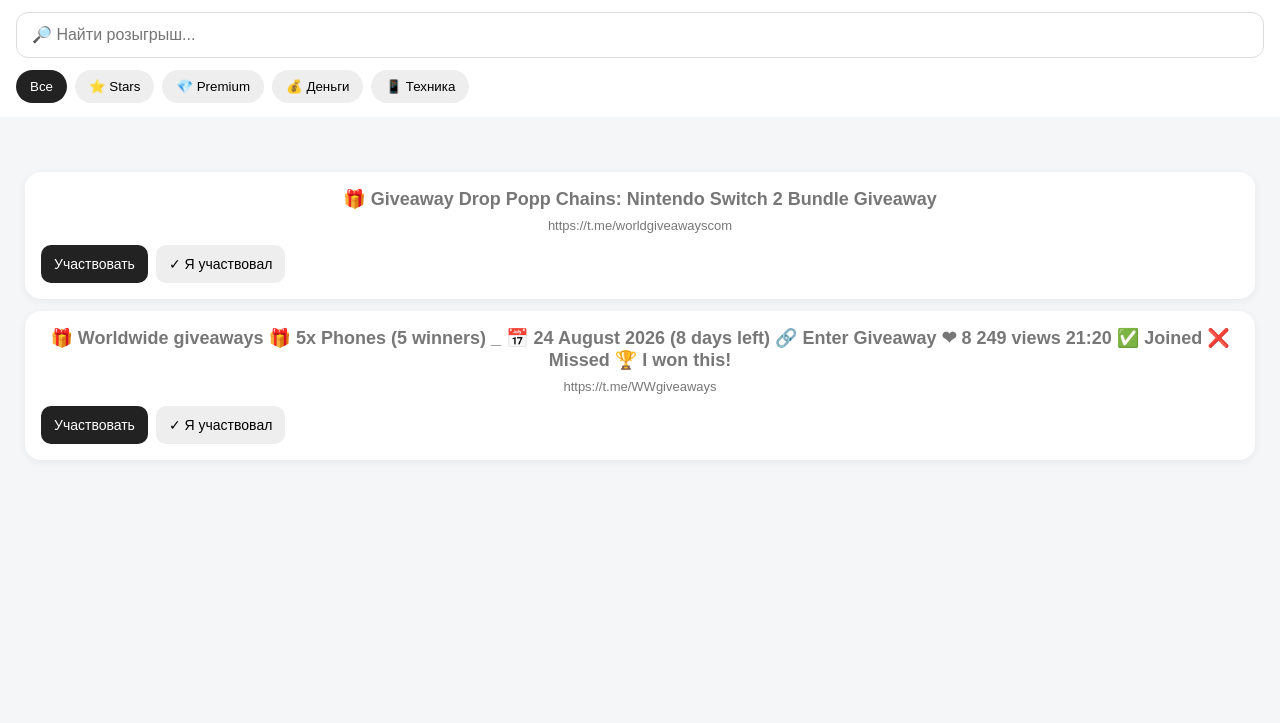
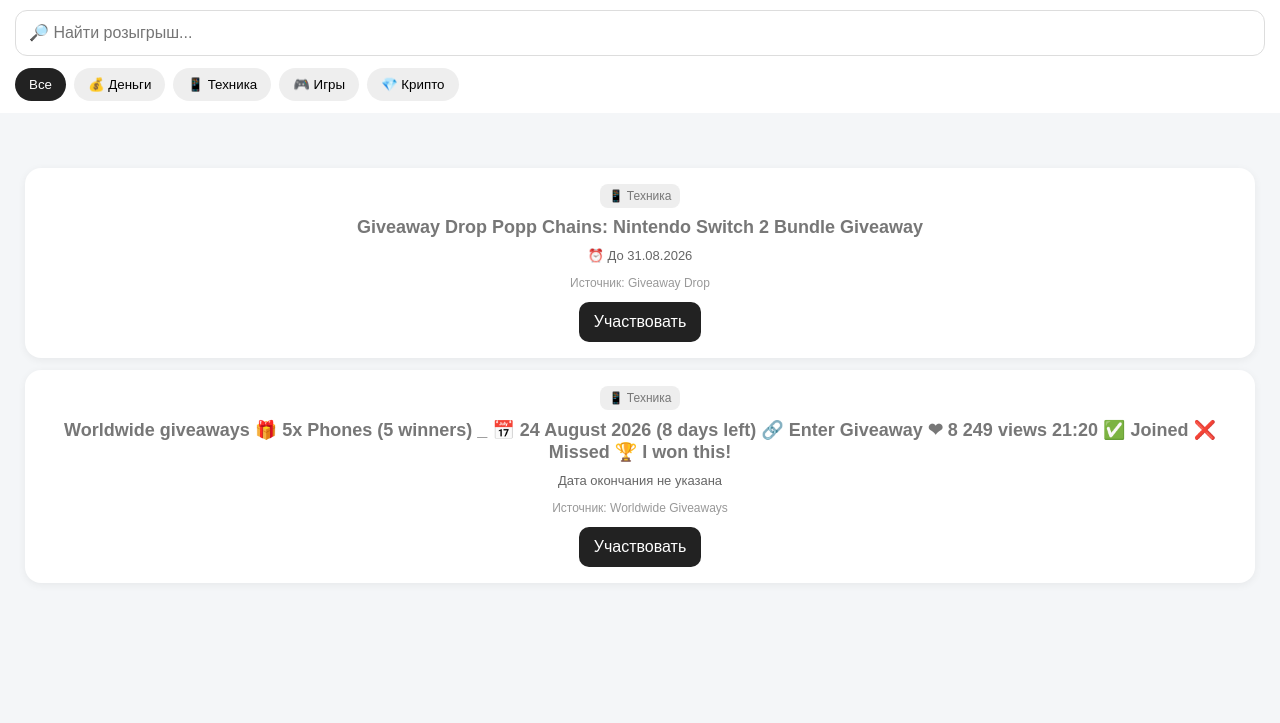
Before and after one commit to savinakata182410-netizen/mygivbox, a plain HTML site: page index.html in a window 1280 px wide. Shown: the part 77-800 px from the top of the page. Drawn offline with Linux system fonts and the light colour scheme.

Commit message:
Update index.html

```diff
--- a/index.html
+++ b/index.html
@@ -6,9 +6,7 @@
   <title>MyGivBox</title>
 
   <style>
-    * {
-      box-sizing: border-box;
-    }
+    * { box-sizing: border-box; }
 
     body {
       margin: 0;
@@ -18,8 +16,8 @@
     }
 
     header {
-      padding: 22px 16px 14px;
       background: white;
+      padding: 20px 15px 12px;
       position: sticky;
       top: 0;
       z-index: 10;
@@ -31,19 +29,18 @@
     }
 
     .subtitle {
+      color: #777;
       margin-top: 5px;
-      color: #777;
       font-size: 14px;
     }
 
     #search {
       width: 100%;
       margin-top: 15px;
-      padding: 13px 15px;
+      padding: 13px;
       border: 1px solid #ddd;
       border-radius: 12px;
       font-size: 16px;
-      outline: none;
     }
 
     .categories {
@@ -59,7 +56,6 @@
       border-radius: 20px;
       background: #eee;
       white-space: nowrap;
-      cursor: pointer;
     }
 
     .category.active {
@@ -79,56 +75,45 @@
       box-shadow: 0 2px 8px rgba(0,0,0,.06);
     }
 
+    .badge {
+      display: inline-block;
+      background: #eee;
+      padding: 5px 9px;
+      border-radius: 8px;
+      font-size: 12px;
+      margin-bottom: 9px;
+    }
+
     .card h2 {
-      margin: 0 0 8px;
+      margin: 0 0 10px;
       font-size: 18px;
     }
 
-    .source {
-      color: #777;
+    .date {
+      color: #666;
       font-size: 13px;
-      margin-bottom: 12px;
-      word-break: break-all;
+      margin-bottom: 13px;
     }
 
-    .buttons {
-      display: flex;
-      gap: 8px;
-    }
-
-    .participate,
-    .done {
-      border: 0;
-      border-radius: 10px;
-      padding: 11px 13px;
-      cursor: pointer;
-      font-size: 14px;
+    .source {
+      color: #999;
+      font-size: 12px;
+      margin-bottom: 12px;
     }
 
     .participate {
+      display: inline-block;
       background: #222;
       color: white;
       text-decoration: none;
-    }
-
-    .done {
-      background: #eee;
-    }
-
-    .done.active {
-      background: #dff5e5;
+      padding: 11px 15px;
+      border-radius: 10px;
     }
 
     .empty {
       text-align: center;
+      color: #777;
       padding: 40px 10px;
-      color: #777;
-    }
-
-    .loading {
-      text-align: center;
-      padding: 40px 10px;
-      color: #777;
     }
   </style>
 </head>
@@ -137,7 +122,7 @@
 
 <header>
   <h1>🎁 MyGivBox</h1>
-  <div class="subtitle">Каталог Telegram-розыгрышей</div>
+  <div class="subtitle">Деньги • Техника • Игры • Крипто</div>
 
   <input
     id="search"
@@ -147,15 +132,15 @@
 
   <div class="categories">
     <button class="category active" data-category="all">Все</button>
-    <button class="category" data-category="stars">⭐ Stars</button>
-    <button class="category" data-category="premium">💎 Premium</button>
     <button class="category" data-category="money">💰 Деньги</button>
     <button class="category" data-category="tech">📱 Техника</button>
+    <button class="category" data-category="games">🎮 Игры</button>
+    <button class="category" data-category="crypto">💎 Крипто</button>
   </div>
 </header>
 
 <main>
-  <div id="list" class="loading">
+  <div id="list" class="empty">
     Загружаем розыгрыши… 🎁
   </div>
 </main>
@@ -167,81 +152,67 @@
   const list = document.getElementById("list");
   const search = document.getElementById("search");
 
-  function detectCategory(text) {
-    const value = text.toLowerCase();
+  const categoryNames = {
+    money: "💰 Деньги",
+    tech: "📱 Техника",
+    games: "🎮 Игры",
+    crypto: "💎 Крипто"
+  };
 
-    if (
-      value.includes("star") ||
-      value.includes("звезд") ||
-      value.includes("stars")
-    ) {
-      return "stars";
+  function formatDate(date) {
+    if (!date) return "Дата окончания не указана";
+
+    const d = new Date(date);
+
+    if (isNaN(d.getTime())) {
+      return "Дата окончания не указана";
     }
 
-    if (
-      value.includes("premium") ||
-      value.includes("премиум")
-    ) {
-      return "premium";
-    }
-
-    if (
-      value.includes("руб") ||
-      value.includes("₽") ||
-      value.includes("деньг") ||
-      value.includes("cash")
-    ) {
-      return "money";
-    }
-
-    if (
-      value.includes("iphone") ||
-      value.includes("айфон") ||
-      value.includes("телефон") ||
-      value.includes("техник")
-    ) {
-      return "tech";
-    }
-
-    return "all";
+    return "⏰ До " + d.toLocaleDateString("ru-RU");
   }
 
   function render() {
     const query = search.value.toLowerCase().trim();
 
     const filtered = giveaways.filter(item => {
-      const text = (item.title || "").toLowerCase();
-      const category = detectCategory(text);
+      const title = String(item.title || "").toLowerCase();
 
       const categoryOk =
         currentCategory === "all" ||
-        category === currentCategory;
+        item.category === currentCategory;
 
       const searchOk =
-        !query ||
-        text.includes(query);
+        !query || title.includes(query);
 
       return categoryOk && searchOk;
     });
 
-    if (filtered.length === 0) {
+    if (!filtered.length) {
       list.innerHTML = `
         <div class="empty">
-          😔 Розыгрышей не найдено
+          😔 Подходящих розыгрышей пока нет
         </div>
       `;
       return;
     }
 
-    list.innerHTML = filtered.map((item, index) => `
-      <div class="card">
-        <h2>🎁 ${escapeHtml(item.title || "Розыгрыш")}</h2>
+    list.innerHTML = filtered.map(item => {
+      const category = categoryNames[item.category] || "🎁 Розыгрыш";
 
-        <div class="source">
-          ${escapeHtml(item.url || "")}
-        </div>
+      return `
+        <div class="card">
+          <div class="badge">${category}</div>
 
-        <div class="buttons">
+          <h2>${escapeHtml(item.title || "Розыгрыш")}</h2>
+
+          <div class="date">
+            ${formatDate(item.end_date)}
+          </div>
+
+          <div class="source">
+            Источник: ${escapeHtml(item.source || "Публичный источник")}
+          </div>
+
           <a
             class="participate"
             href="${escapeAttr(item.url || "#")}"
@@ -249,27 +220,9 @@
           >
             Участвовать
           </a>
-
-          <button
-            class="done"
-            onclick="markDone(${index})"
-          >
-            ✓ Я участвовал
-          </button>
         </div>
-      </div>
-    `).join("");
-  }
-
-  function markDone(index) {
-    const buttons = document.querySelectorAll(".done");
-    if (buttons[index]) {
-      buttons[index].classList.toggle("active");
-      buttons[index].textContent =
-        buttons[index].classList.contains("active")
-          ? "✓ Участвовал"
-          : "✓ Я участвовал";
-    }
+      `;
+    }).join("");
   }
 
   function escapeHtml(text) {
@@ -291,13 +244,26 @@
   fetch("giveaways.json?time=" + Date.now())
     .then(response => {
       if (!response.ok) {
-        throw new Error("Не удалось загрузить giveaways.json");
+        throw new Error("Ошибка загрузки");
       }
-
       return response.json();
     })
     .then(data => {
       giveaways = Array.isArray(data) ? data : [];
+
+      // Ближайшие даты окончания — сверху
+      giveaways.sort((a, b) => {
+        const dateA = a.end_date
+          ? new Date(a.end_date).getTime()
+          : Infinity;
+
+        const dateB = b.end_date
+          ? new Date(b.end_date).getTime()
+          : Infinity;
+
+        return dateA - dateB;
+      });
+
       render();
     })
     .catch(error => {
@@ -305,8 +271,7 @@
 
       list.innerHTML = `
         <div class="empty">
-          ⚠️ Не удалось загрузить розыгрыши.<br><br>
-          Попробуйте открыть приложение немного позже.
+          ⚠️ Не удалось загрузить розыгрыши
         </div>
       `;
     });
@@ -317,7 +282,7 @@
     button.addEventListener("click", () => {
       document
         .querySelectorAll(".category")
-        .forEach(item => item.classList.remove("active"));
+        .forEach(b => b.classList.remove("active"));
 
       button.classList.add("active");
       currentCategory = button.dataset.category;
```
